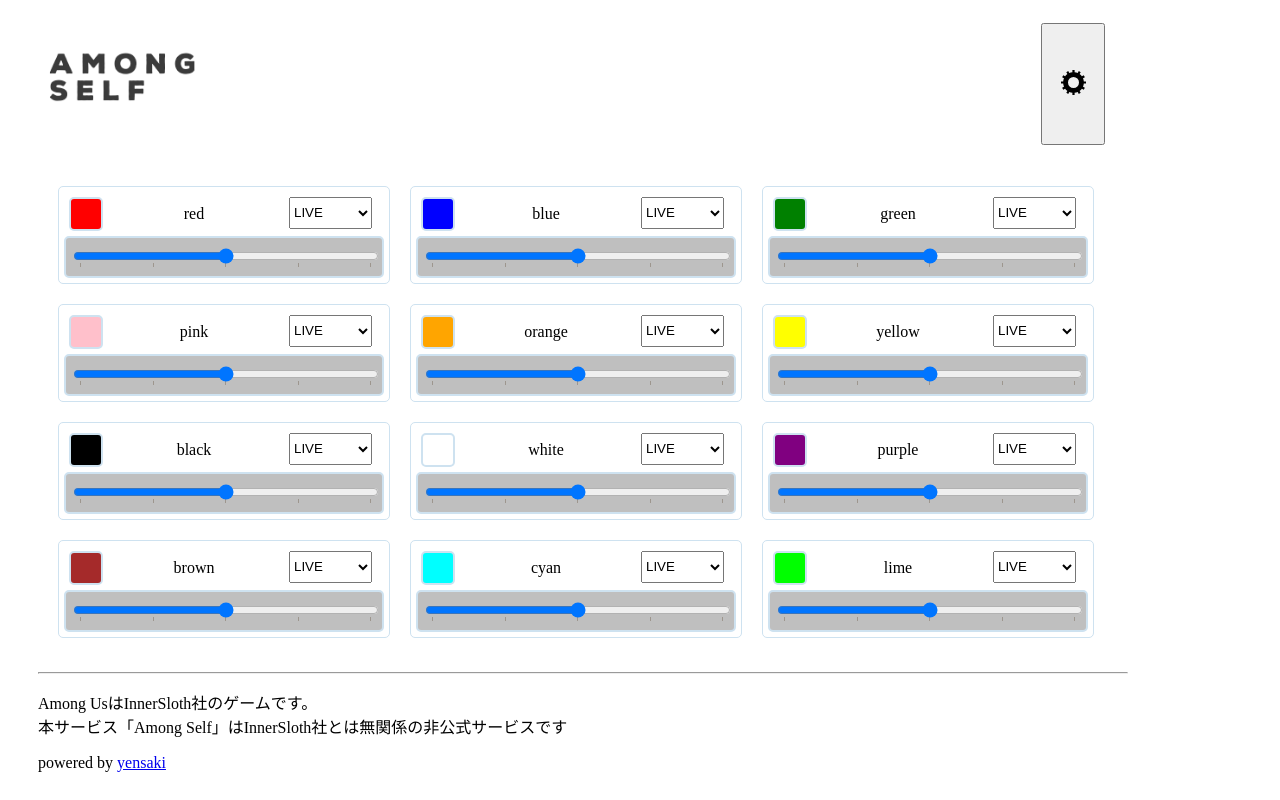
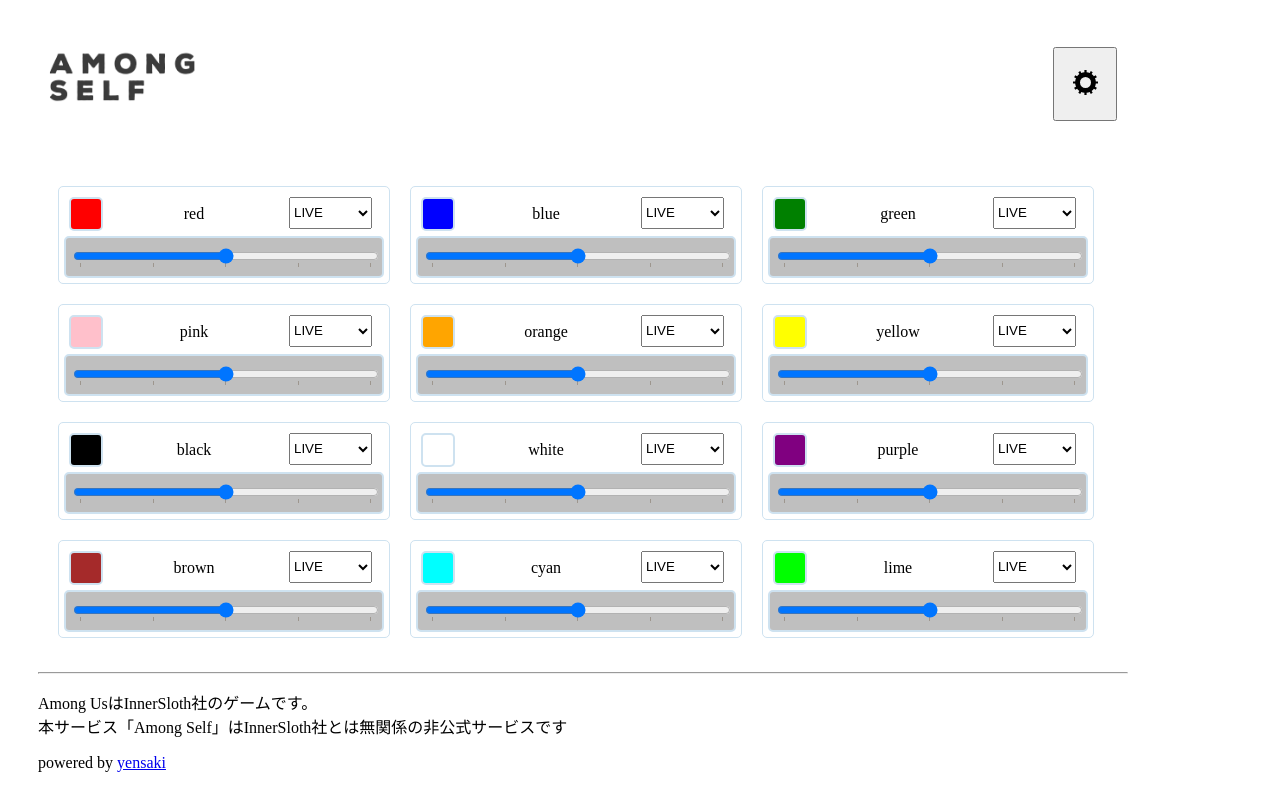
Before and after one commit to yensaki/among-self, a Next.js app: page / in a window 1280 px wide. Built offline with nearby package versions, Linux system fonts and the light colour scheme.

Commit message:
Button size fit

```diff
--- a/pages/index.tsx
+++ b/pages/index.tsx
@@ -95,7 +95,7 @@ const SettingImage = styled.img`
 
 const ConfigButton = styled.button`
   cursor: pointer;
-  margin: 0 12px;
+  margin: 24px;
   max-hight: 64px;
   min-width: 64px;
 `
```
